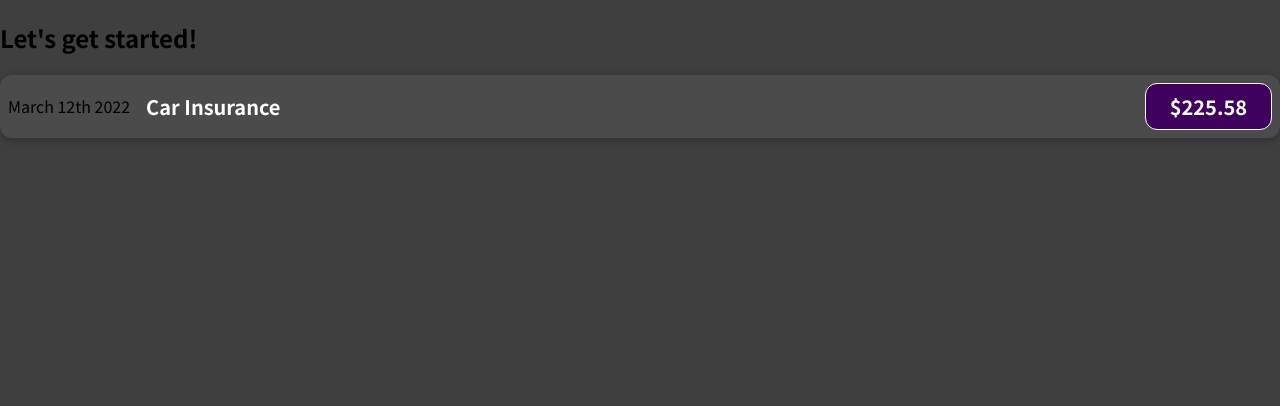
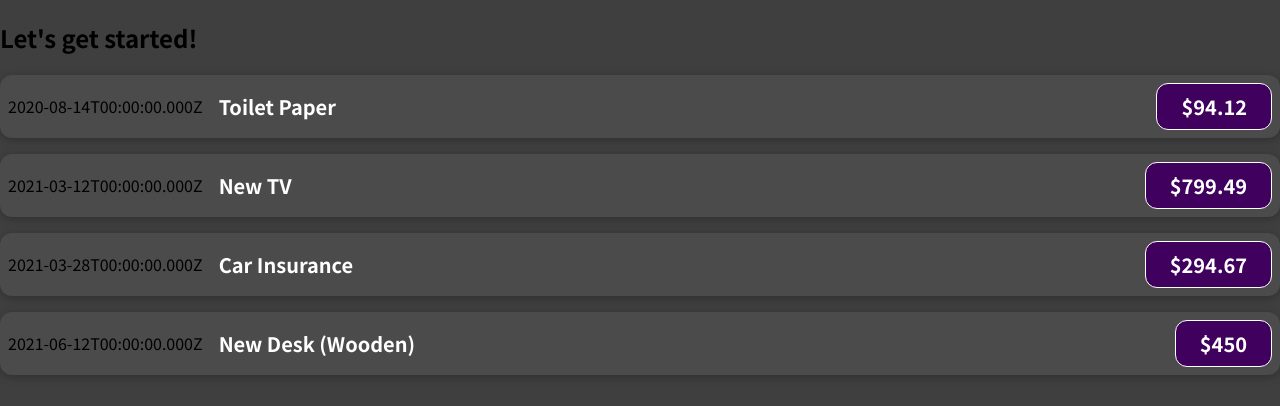
Before and after one commit to mankojanos/React_udemy_expense_tracker, a JavaScript app in the folder react-complete-guide/: page / in a window 1280 px wide. Shown: the top 406 px of the page. Built offline with nearby package versions, Linux system fonts and the light colour scheme.

Commit message:
Passing data via "props"

```diff
--- a/react-complete-guide/src/App.js
+++ b/react-complete-guide/src/App.js
@@ -1,10 +1,56 @@
 import ExpenseItem from "./components/ExpenseItem";
 
 function App() {
+  const expenses = [
+    {
+      id: "e1",
+      title: "Toilet Paper",
+      amount: 94.12,
+      date: new Date(2020, 7, 14),
+    },
+    {
+      id: "e2",
+      title: "New TV",
+      amount: 799.49,
+      date: new Date(2021, 2, 12),
+    },
+    {
+      id: "e3",
+      title: "Car Insurance",
+      amount: 294.67,
+      date: new Date(2021, 2, 28),
+    },
+    {
+      id: "e4",
+      title: "New Desk (Wooden)",
+      amount: 450,
+      date: new Date(2021, 5, 12),
+    },
+  ];
+
   return (
     <div>
       <h2>Let's get started!</h2>
-      <ExpenseItem></ExpenseItem>
+      <ExpenseItem
+        title={expenses[0].title}
+        amount={expenses[0].amount}
+        date={expenses[0].date}
+      ></ExpenseItem>
+      <ExpenseItem
+        title={expenses[1].title}
+        amount={expenses[1].amount}
+        date={expenses[1].date}
+      ></ExpenseItem>
+      <ExpenseItem
+        title={expenses[2].title}
+        amount={expenses[2].amount}
+        date={expenses[2].date}
+      ></ExpenseItem>
+      <ExpenseItem
+        title={expenses[3].title}
+        amount={expenses[3].amount}
+        date={expenses[3].date}
+      ></ExpenseItem>
     </div>
   );
 }
--- a/react-complete-guide/src/components/ExpenseItem.js
+++ b/react-complete-guide/src/components/ExpenseItem.js
@@ -1,12 +1,12 @@
 import "./ExpenseItem.css";
 
-function ExpenseItem() {
+function ExpenseItem(props) {
   return (
     <div className="expense-item">
-      <div>March 12th 2022</div>
+      <div>{props.date.toISOString()}</div>
       <div className="expense-item__description">
-        <h2>Car Insurance</h2>
-        <div className="expense-item__price">$225.58</div>
+        <h2>{props.title}</h2>
+        <div className="expense-item__price">${props.amount}</div>
       </div>
     </div>
   );
```
